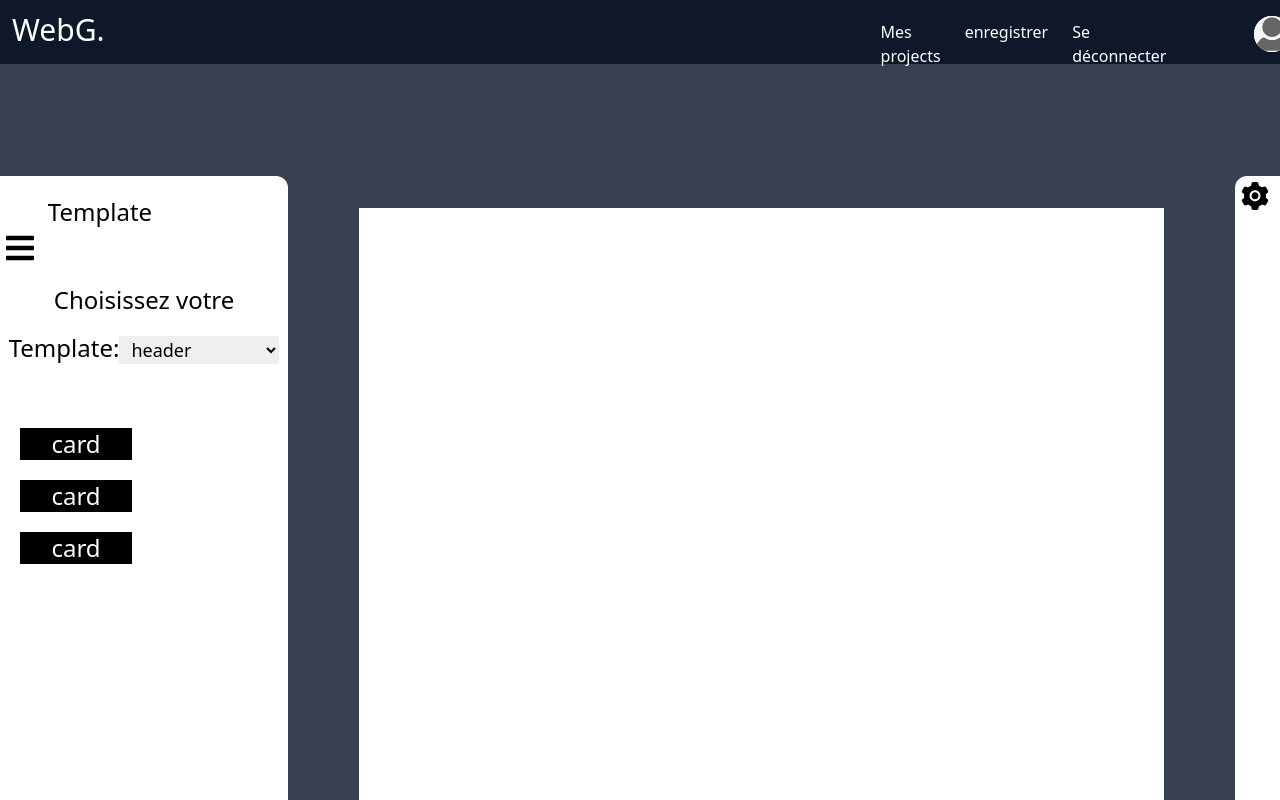
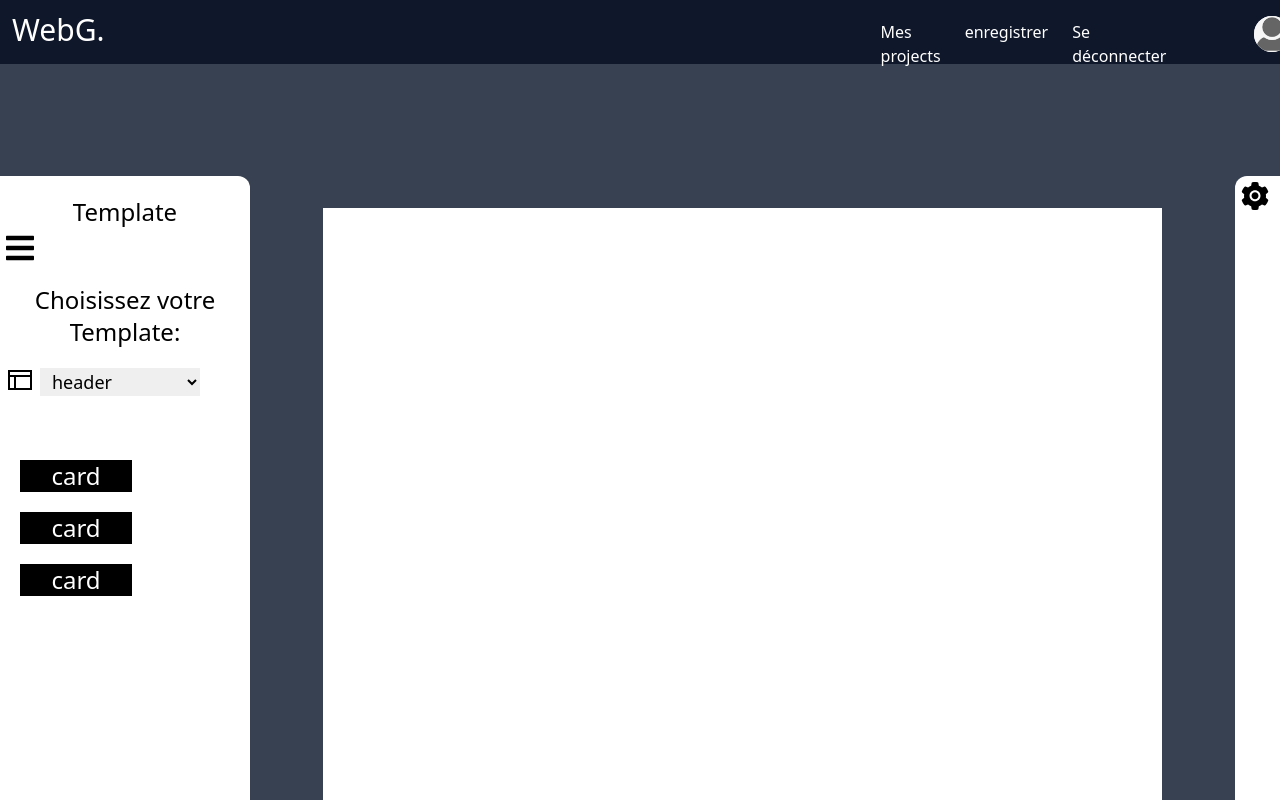
Before and after one commit to Kanel04/WebGenerator, a React (Vite) app: page /primary in a window 1280 px wide. Both pictures are taken after a click on the icon 20 px from the left and 196 px from the top of the page. Shown: the top 800 px of the page. Built offline with nearby package versions, Linux system fonts and the light colour scheme.

Commit message:
sidebar left and sidebar right modified

```diff
--- a/src/pages/Primary/components/sidebar/sidebar.jsx
+++ b/src/pages/Primary/components/sidebar/sidebar.jsx
@@ -47,7 +47,7 @@ const SideBar = ({ children }) => {
       <div className="bg-white mt-28 rounded-r-xl">
         <motion.div
           animate={{
-            width: isOpen ? "200px" : "45px",
+            width: isOpen ? "250px" : "45px",
 
             transition: {
               duration: 0.5,
--- a/src/pages/Primary/components/template/template.jsx
+++ b/src/pages/Primary/components/template/template.jsx
@@ -1,6 +1,7 @@
 import React from 'react'
 import {motion} from 'framer-motion'
 import Draggable from "react-draggable";
+import { GrTemplate } from "react-icons/gr";
 const showAnimation = {
     hidden: {
         width: 0,
@@ -59,8 +60,9 @@ function template() {
       >
           <div className="mt-5">
               <label for="template" >Choisissez votre Template:</label>
-
-              <select name="template" id="template" className="w-40  mt-5 text-lg px-2 h-7 ">
+              <div className="flex flex-row">
+                  <GrTemplate className="mt-5 ml-2"></GrTemplate>
+                  <select name="template" id="template" className="w-40 ml-2  mt-5 text-lg px-2 h-7 ">
                       <option value="header">header</option>
                       <option value="navbar">navbar</option>
                       <option value="sidebar">sidebar</option>
@@ -69,6 +71,8 @@ function template() {
                       <option value="root">root</option>
                       <option value="footer">footer</option>
                   </select>
+              </div>
+
           </div>
 
           <div className='flex flex-col'>
--- a/src/pages/Primary/components/utils/outilsComponents.jsx
+++ b/src/pages/Primary/components/utils/outilsComponents.jsx
@@ -1,5 +1,6 @@
 import React from 'react'
 import Draggable from "react-draggable";
+
 function outilsComponents() {
   function changeColor() {
     let color = document.getElementById("colorInputColor").value;
@@ -20,7 +21,7 @@ function outilsComponents() {
           <button className='bg-slate-500 w-24 h-8  text-white' >boutton</button>
         </Draggable>
         <div className='mt-5 pr-5'>
-          <h1 className='text-xl'>Texte:</h1>
+          <h1 className='text-xl ml-2'>Texte:</h1>
           <input type="text" placeholder='texte ici' className=' mt-2 w-40 h-9 px-5 rounded-full' />
 
         </div>
```
Lines whose indentation alone changed are shown as unchanged.
